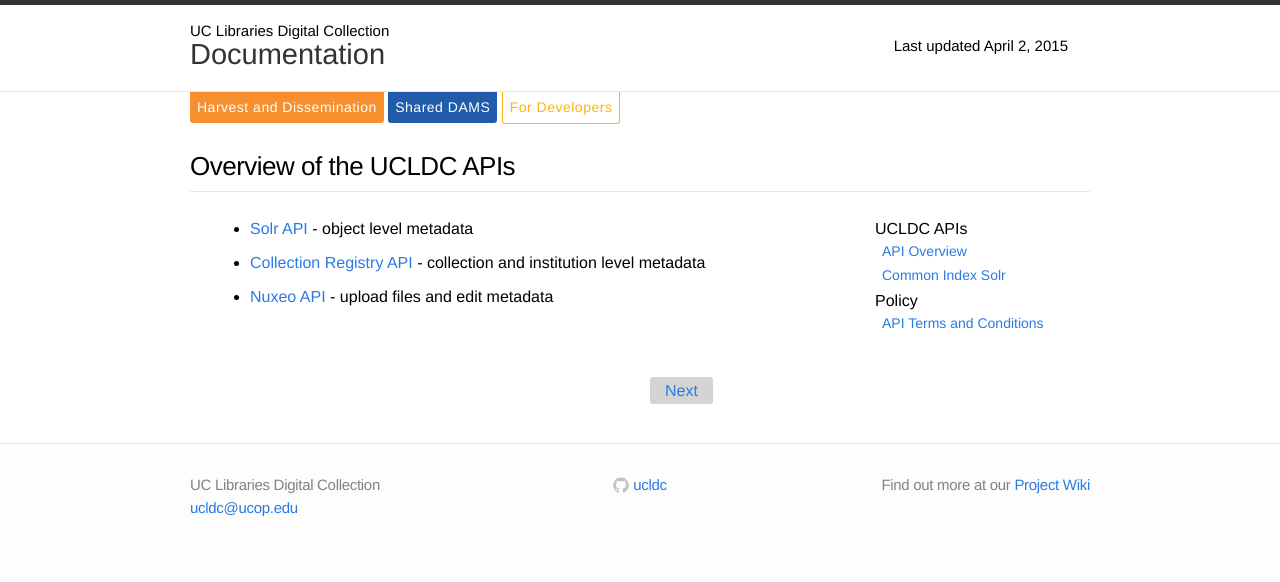
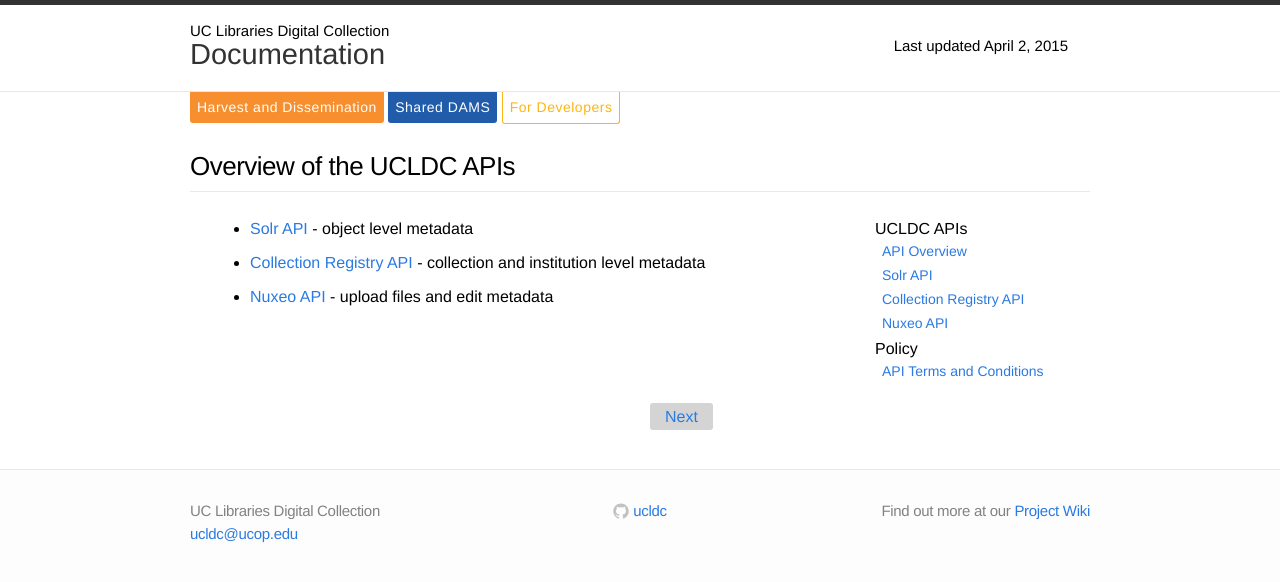
Before and after one commit to ucldc/ucldc-docs, a Jekyll site: the page built from docs/technical-docs/index.md, in a window 1280 px wide. Shown: the top 582 px of the page. Built offline with Jekyll 4.4.1, drawn with Linux system fonts in a browser that asks for light colours; nearby versions of some CDN libraries.

Commit message:
Update technical-sidebar.html

```diff
--- a/_includes/technical-sidebar.html
+++ b/_includes/technical-sidebar.html
@@ -2,7 +2,9 @@
   <h1>UCLDC APIs</h1>
   <ul>
     <li><a href="{{ site.url }}{{ site.baseurl }}/docs/technical-docs/index/">API Overview</a></li>
-    <li><a href="{{ site.url }}{{ site.baseurl }}/docs/technical-docs/solr-index/">Common Index Solr</a></li>
+    <li><a href="{{ site.url }}{{ site.baseurl }}/docs/technical-docs/solr-api/">Solr API</a></li>
+    <li><a href="{{ site.url }}{{ site.baseurl }}/docs/technical-docs/registry-api/">Collection Registry API</a></li>
+    <li><a href="{{ site.url }}{{ site.baseurl }}/docs/technical-docs/nuxeo-api/">Nuxeo API</a></li>
   </ul>
   <h1>Policy</h1>
   <ul>
```
